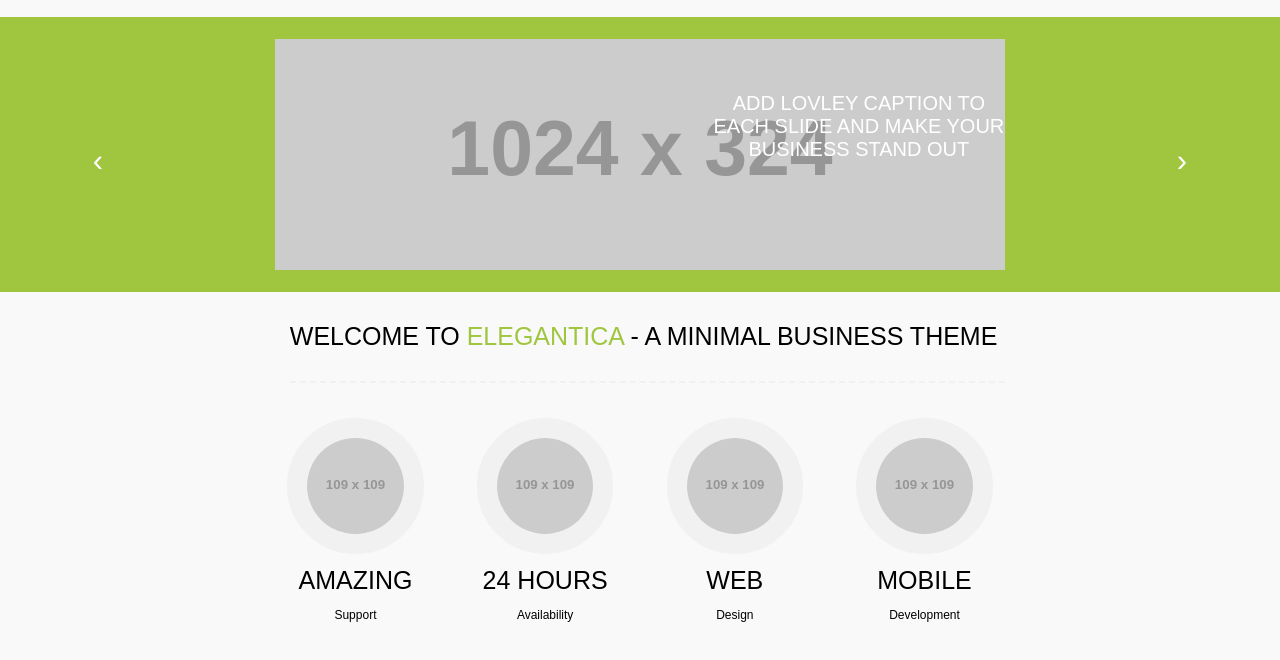
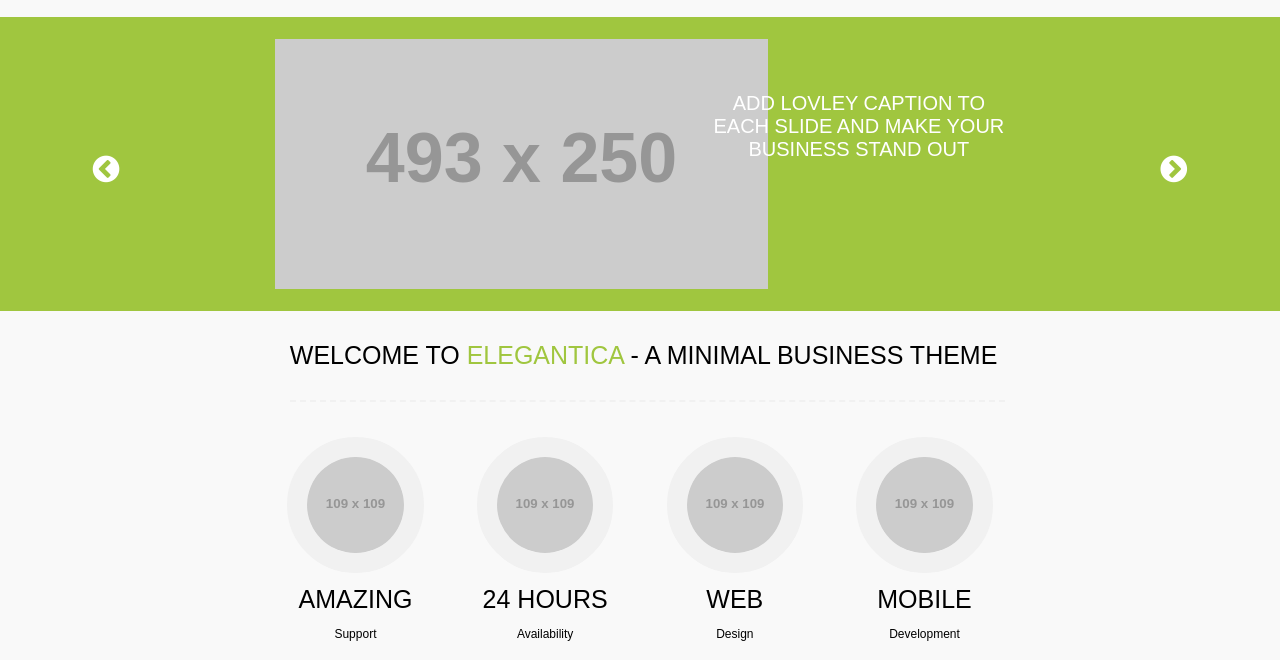
Before and after one commit to dpriyankaprdxn/graphicsumbrella, a plain HTML site: page index.html in a window 1280 px wide. Shown: the part 66-726 px from the top of the page. Drawn offline with Linux system fonts and the light colour scheme; placeholder pictures from the web are drawn by us.

Commit message:
added extra wrapper in footer

```diff
--- a/index.html
+++ b/index.html
@@ -61,28 +61,32 @@
       <section class="banner">
         <!-- wrapper srart -->
         <div class="wrapper">
-          <a href="#FIXME" class="previous" title="Previous">&#8249;</a>
+          <a href="#FIXME" class="previous" title="Previous">
+            <span class="fa fa-chevron-circle-left "></span>
+          </a>
           <ul>
             <li class="banner-img">
               <figure>
-                <img src="https://via.placeholder.com/1024x324.png" alt="banner image">
+                <img src="https://via.placeholder.com/493x250.png" alt="banner image">
               </figure>
               <h2>Add lovley caption to each slide and make your business stand out</h2>
             </li>
             <li class="banner-img">
               <figure>
-                <img src="https://via.placeholder.com/1024x324.png" alt="banner image">
+                <img src="https://via.placeholder.com/493x250.png" alt="banner image">
               </figure>
               <h2>Add lovley caption to each slide and make your business stand out</h2>
             </li>
             <li class="banner-img">
               <figure>
-                <img src="https://via.placeholder.com/1024x324.png" alt="banner image">
+                <img src="https://via.placeholder.com/493x250.png" alt="banner image">
               </figure>
               <h2>Add lovley caption to each slide and make your business stand out</h2>
             </li>
           </ul>
-          <a href="#FIXME" class="next" title="next">&#8250;</a>
+          <a href="#FIXME" class="next" title="next">
+            <span class="fa fa-chevron-circle-right "></span>
+          </a>
         </div>
         <!-- swrapper end -->
       </section>
@@ -291,7 +295,11 @@
           </div>
         </div>
         <!-- about and contact section end -->
-          <!-- footer nav start -->
+      </div>
+      <!-- wrapper end   -->
+      <div class="wrapper">
+        <div class="wrapper">
+        <!-- footer nav start -->
           <ul class="footernav ">
             <li>
               <a href="#FIXME" title="Home">Home</a>
@@ -311,7 +319,7 @@
           </ul>
           <!-- footer nav end -->
       </div>
-      <!-- wrapper end   -->
+    </div>
     </footer>
     <!--footer section end-->
   </div>
```
